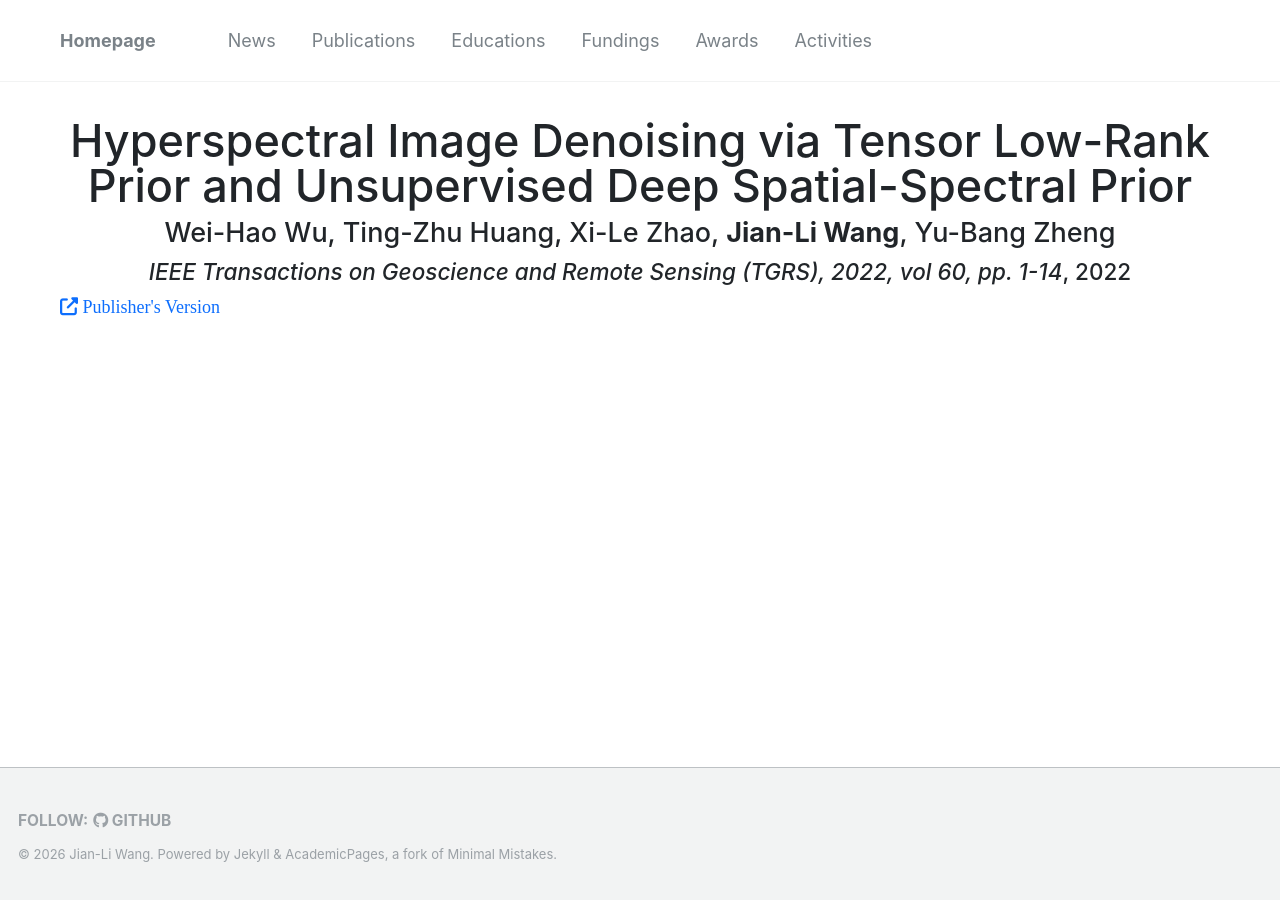
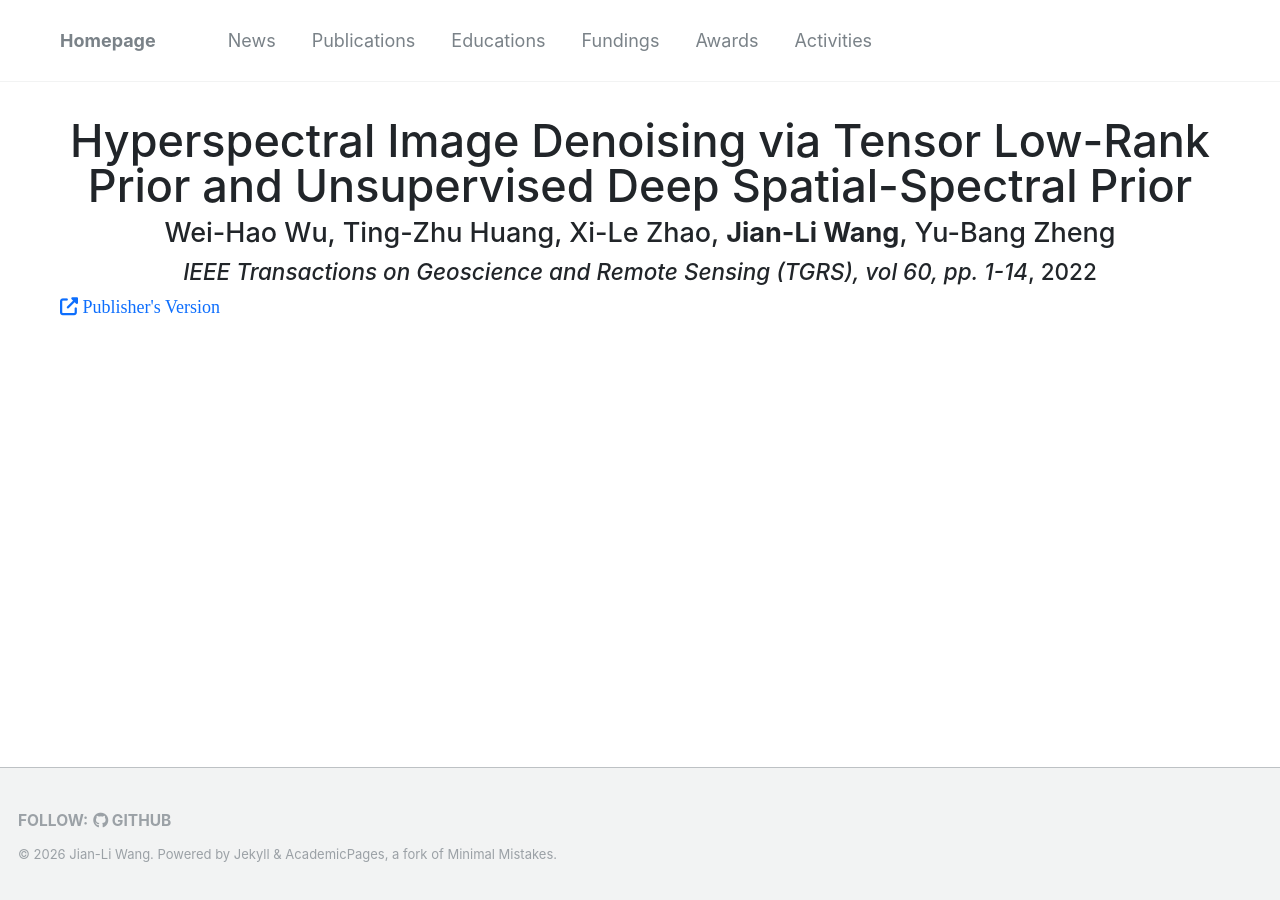
Before and after one commit to wangjianli123/wangjianli123.github.io, a Jekyll site: the page built from _publications/2022tgrs.md, in a window 1280 px wide. Built offline with Jekyll 4.4.1, drawn with Linux system fonts in a browser that asks for light colours; nearby versions of some CDN libraries; comment, search, counter and statistics services are not loaded.

Commit message:
Update 2022tgrs.md

```diff
--- a/_publications/2022tgrs.md
+++ b/_publications/2022tgrs.md
@@ -1,18 +1,19 @@
 ---
 title: "Hyperspectral Image Denoising via Tensor Low-Rank Prior and Unsupervised Deep Spatial-Spectral Prior"
 authors: "Wei-Hao Wu, Ting-Zhu Huang, Xi-Le Zhao, <b>Jian-Li Wang</b>, Yu-Bang Zheng"
-venue: "IEEE Transactions on Geoscience and Remote Sensing (TGRS), 2022, vol 60, pp. 1-14"
-official_url: "https://ieeexplore.ieee.org/stamp/stamp.jsp?tp=&arnumber=11177249"
+venue: "IEEE Transactions on Geoscience and Remote Sensing (TGRS), vol 60, pp. 1-14"
+official_url: "https://ieeexplore.ieee.org/abstract/document/9992168"
 image: "files/2022tgrs.png"
 date: 2022-01-01
 collection: "publications"
 bibtex: |
-  @article{wu2022hyperspectral,
-    title={Hyperspectral Image Denoising via Tensor Low-Rank Prior and Unsupervised Deep Spatial–Spectral Prior},
-    author={Wu, Wei-Hao and Huang, Ting-Zhu and Zhao, Xi-Le and Wang, Jian-Li and Zheng, Yu-Bang},
-    journal={IEEE Transactions on Geoscience and Remote Sensing},
-    volume={60},
-    pages={1--14},
-    year={2022}
+  @ARTICLE{9992168,
+  author={Wu, Wei-Hao and Huang, Ting-Zhu and Zhao, Xi-Le and Wang, Jian-Li and Zheng, Yu-Bang},
+  journal={IEEE Transactions on Geoscience and Remote Sensing},
+  title={Hyperspectral Image Denoising via Tensor Low-Rank Prior and Unsupervised Deep Spatial–Spectral Prior},
+  year={2022},
+  volume={60},
+  number={},
+  pages={1-14}
   }
 ---
```
